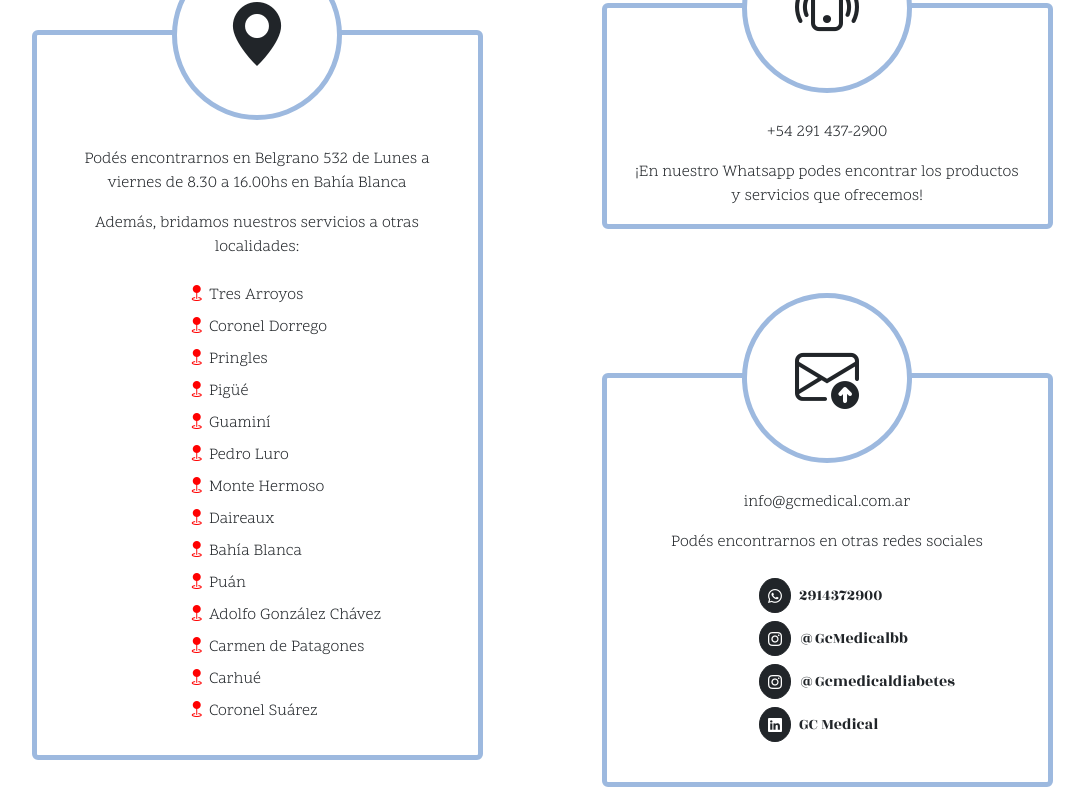
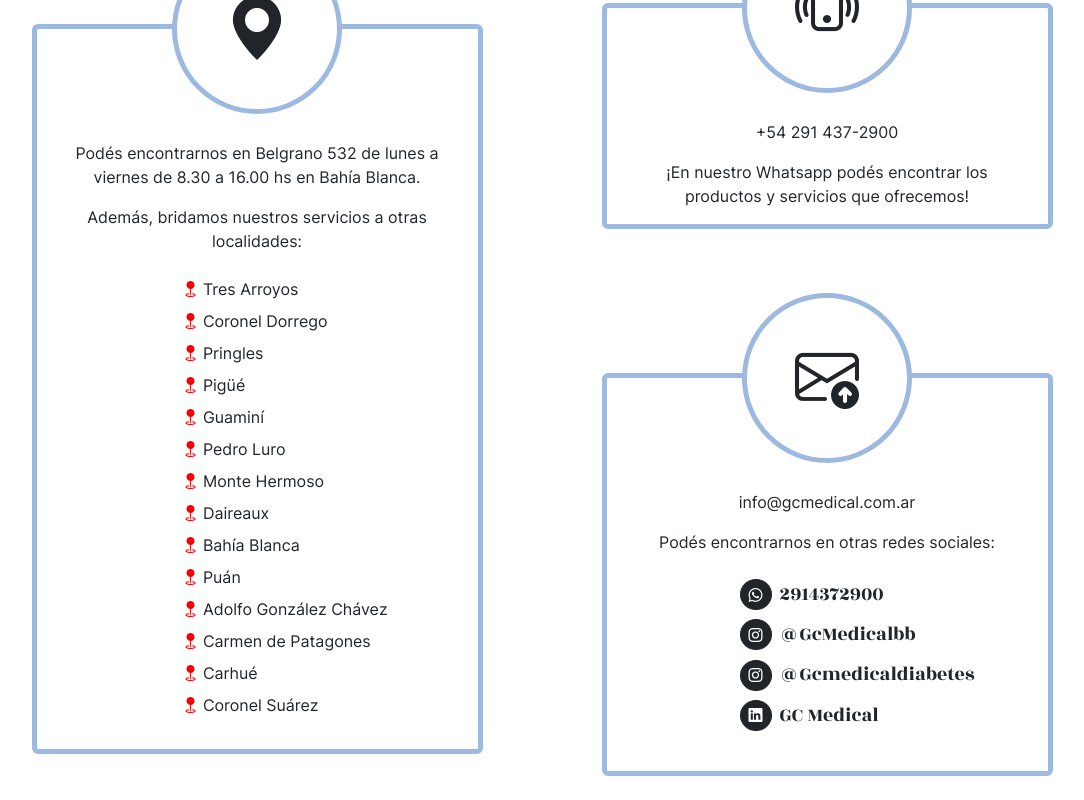
Before and after one commit to florencianionquepan/gc-medical, a React (Vite) app: page /contacto in a window 1280 px wide. Shown: the part 380-1180 px from the top of the page, without its empty margins (98-1182 px from the left). Built offline with nearby package versions, Linux system fonts and the light colour scheme.

Commit message:
fix styles page contact

```diff
--- a/src/contact/ItemEmail.jsx
+++ b/src/contact/ItemEmail.jsx
@@ -10,19 +10,19 @@ const iconos=[
 export const ItemEmail = () => {
   return (
     <>
-        <div className="border rounded border-gris border-5 position-relative pt-5 pb-2">
-            <BigIcon iconClass="bi bi-envelope-arrow-up" link="mailto:info@gcmedical.com.ar"/>
+        <div className="border rounded border-gris border-5 position-relative pt-5 pb-2 inter">
+            <BigIcon iconClass="bi bi-envelope-arrow-up mt-0" link="mailto:info@gcmedical.com.ar"/>
             <p className="px-4 pt-3 mt-5">
                 info@gcmedical.com.ar
             </p>
-            <p className="px-4"> Podés encontrarnos en otras redes sociales </p>
+            <p className="px-4"> Podés encontrarnos en otras redes sociales: </p>
             <div className="d-flex justify-content-center pb-3">
-              <ul className="list-group pb-3 text-start ms-5">
+              <ul className="list-group pb-3 text-start ms-5 fs-5">
                 {iconos.map(ic=>(
                             <li key={ic.id}
                                 className="list-group-item border border-0 pb-0 ms-2">
                                 <a href={ic.link} className="btn btn-dark btn-sm rounded-circle ms-1" target="_blank" rel="noopener noreferrer">
-                                  <div className="mt-1">
+                                  <div>
                                       <i className={ic.icono}></i>
                                   </div>
                                 </a>
--- a/src/contact/ItemLocation.jsx
+++ b/src/contact/ItemLocation.jsx
@@ -22,10 +22,10 @@ export const ItemLocation = () => {
   return (
     <>
 
-        <div className="border rounded border-gris border-5 position-relative pt-5">
-            <BigIcon iconClass="bi bi-geo-alt-fill" link="https://maps.app.goo.gl/BLvJnbvKs3cv7ziA8"/>
+        <div className="border rounded border-gris border-5 position-relative pt-5 inter">
+            <BigIcon iconClass="bi bi-geo-alt-fill mt-0" link="https://maps.app.goo.gl/BLvJnbvKs3cv7ziA8"/>
             <p className="px-4 pt-3 mt-5">
-                Podés encontrarnos en Belgrano 532 de Lunes a viernes de 8.30 a 16.00hs en Bahía Blanca
+                Podés encontrarnos en Belgrano 532 de lunes a viernes de 8.30 a 16.00 hs en Bahía Blanca.
             </p>
             <p className="px-4">
                 Además, bridamos nuestros servicios a otras localidades:
--- a/src/contact/ItemPhone.jsx
+++ b/src/contact/ItemPhone.jsx
@@ -3,13 +3,13 @@ import { BigIcon } from "./BigIcon"
 export const ItemPhone = () => {
   return (
     <>
-        <div className="border rounded border-gris border-5 position-relative pt-5 my-0 my-md-5">
-            <BigIcon iconClass="bi bi-phone-vibrate" link="https://wa.me/+542914372900"/>
+        <div className="border rounded border-gris border-5 position-relative pt-5 my-0 my-md-5 inter">
+            <BigIcon iconClass="bi bi-phone-vibrate mt-0" link="https://wa.me/+542914372900"/>
             <p className="px-4 pt-3 mt-5">
                 +54 291 437-2900
             </p>
             <p className="px-4">
-                ¡En nuestro Whatsapp podes encontrar los productos y servicios que ofrecemos!
+                ¡En nuestro Whatsapp podés encontrar los productos y servicios que ofrecemos!
             </p>
         </div>
     </>
```
